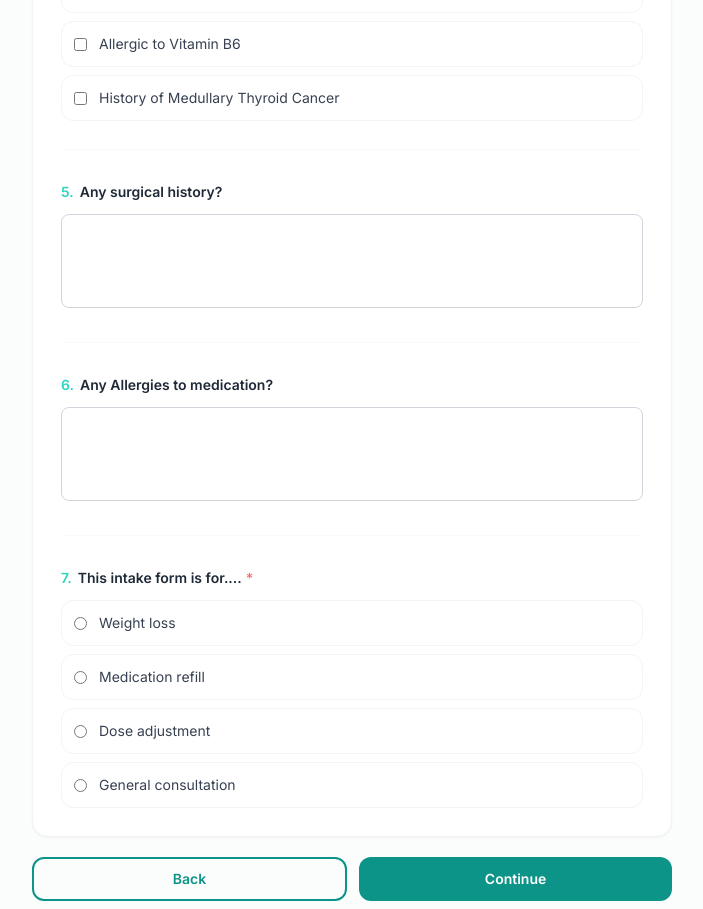
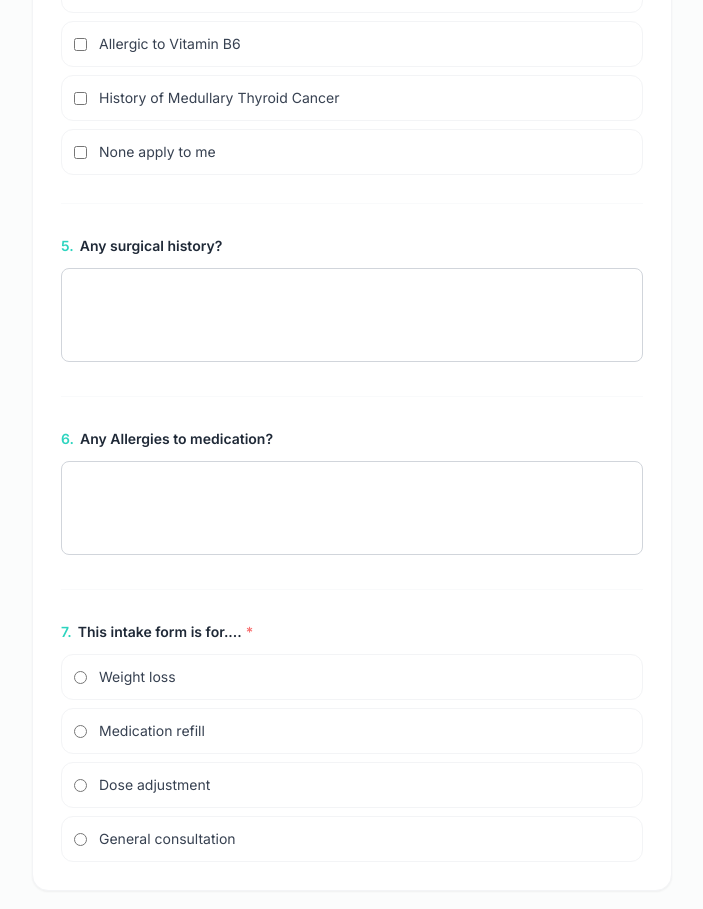
Before and after one commit to thebishoy98-sudo/mission-wlw-telehealth, a Next.js app: page /start/questionnaire in a window 1280 px wide. Shown: the part 1182-2091 px from the top of the page, without its empty margins (288-991 px from the left). Built offline with nearby package versions, Linux system fonts and the light colour scheme.

Commit message:
Add none option for conditions question

```diff
--- a/app/start/questionnaire/page.tsx
+++ b/app/start/questionnaire/page.tsx
@@ -11,6 +11,11 @@ import { checkEligibility } from "@/lib/eligibility";
 import { AlertTriangle, XCircle } from "lucide-react";
 
 const selectCls = "w-full px-4 py-3 border border-gray-200 rounded-xl focus:outline-none focus:ring-2 focus:ring-teal-500 text-sm bg-white appearance-none";
+const noneOptionLabels = new Set(["None apply to me", "None of the above"]);
+
+function isNoneOption(option: string) {
+  return noneOptionLabels.has(option);
+}
 
 function HeightPicker({ value, onChange }: { value: string; onChange: (v: string) => void }) {
   const parseFeet = (v: string) => { const m = v.match(/^(\d+)/); return m ? m[1] : "5"; };
@@ -86,11 +91,13 @@ export default function Questionnaire() {
   const toggleMultiAnswer = (id: string, option: string, checked: boolean) => {
     setAnswers((prev) => {
       const current = (prev[id] || "").split(",").map((item) => item.trim()).filter(Boolean);
+      if (isNoneOption(option)) {
+        return { ...prev, [id]: checked ? option : "" };
+      }
       const next = checked
-        ? Array.from(new Set([...current.filter((item) => item !== "None of the above"), option]))
+        ? Array.from(new Set([...current.filter((item) => !isNoneOption(item)), option]))
         : current.filter((item) => item !== option);
-      const normalized = option === "None of the above" && checked ? ["None of the above"] : next;
-      return { ...prev, [id]: normalized.join(", ") };
+      return { ...prev, [id]: next.join(", ") };
     });
     setIneligibleQuestion(null);
     setMissingRequired((prev) => prev.filter((questionId) => questionId !== id));
--- a/data/seed-data.ts
+++ b/data/seed-data.ts
@@ -304,6 +304,7 @@ export const seedQuestions: Types.Question[] = [
       "History of Multiple Endocrine Neoplasia Syndrome Type 2 (MEN 2)",
       "Allergic to Vitamin B6",
       "History of Medullary Thyroid Cancer",
+      "None apply to me",
     ],
     required: true,
     displayOrder: 4,
--- a/services/practiceq-browser-fill.ts
+++ b/services/practiceq-browser-fill.ts
@@ -107,7 +107,7 @@ export function answerMatchesPracticeQChoice(answer: string, labelText: string):
   const normalizedAnswer = normalizePrompt(answer);
   const normalizedLabel = normalizePrompt(labelText);
   if (!normalizedAnswer || !normalizedLabel) return false;
-  if (normalizedAnswer === "none of the above" || normalizedAnswer === "none") return false;
+  if (normalizedAnswer === "none of the above" || normalizedAnswer === "none apply to me" || normalizedAnswer === "none") return false;
   if (normalizedAnswer === normalizedLabel) return true;
 
   const selectedValues = normalizedAnswer.split(/\s*,\s*/).map(normalizePrompt).filter(Boolean);
```
Also changed, not shown: 2 other files (tests, documents, lock files or other folders).
